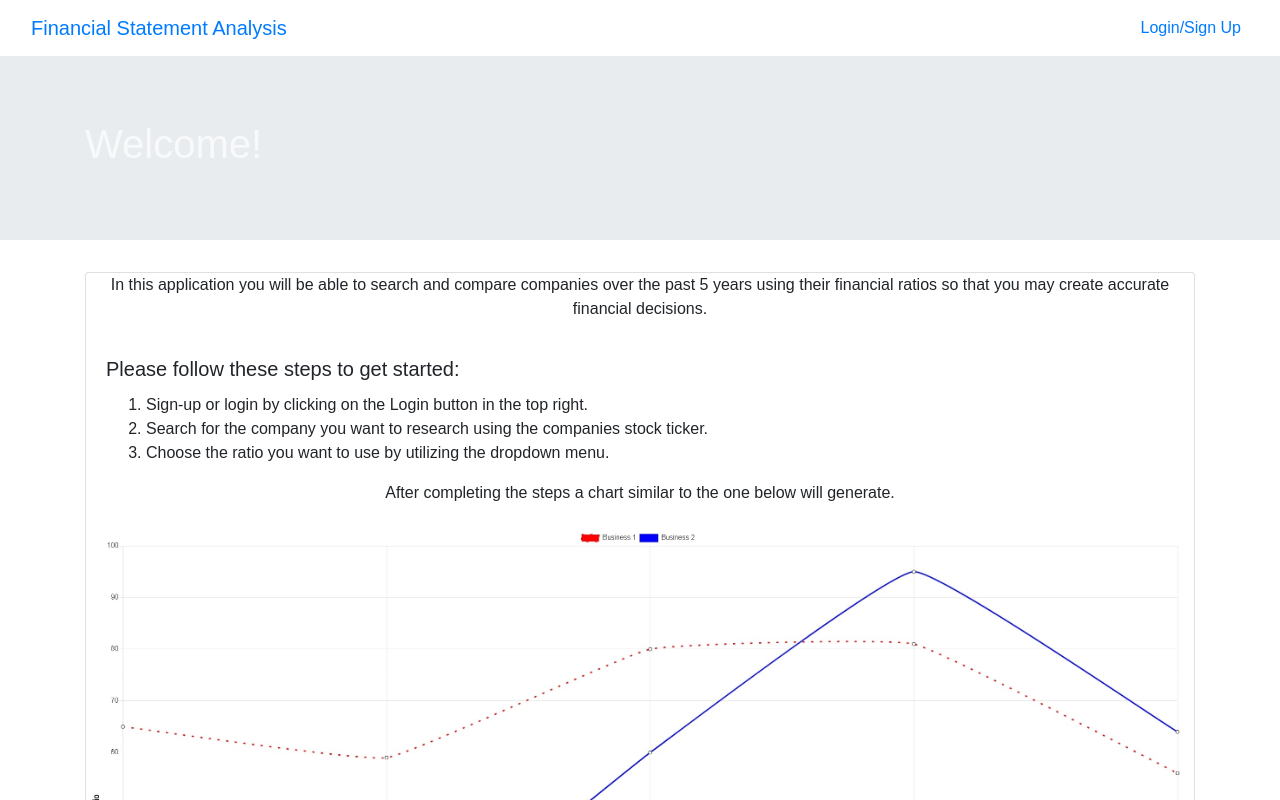
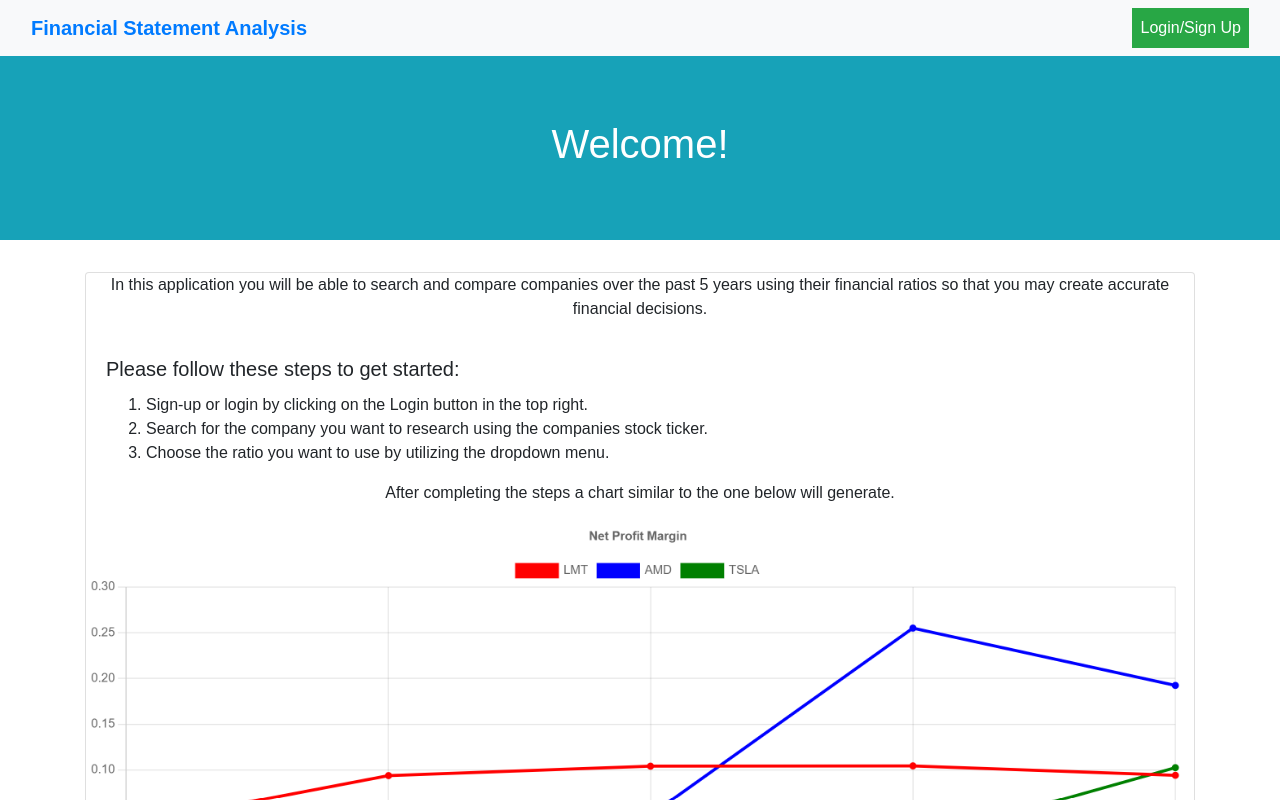
Before and after one commit to Nara1469/financial-statement-analysis, a React (Create React App) app in the folder client/: page / in a window 1280 px wide. Shown: the top 800 px of the page. Built offline with nearby package versions, Linux system fonts and the light colour scheme.

Commit message:
Readme and stylying

```diff
--- a/client/src/components/Navbar.js
+++ b/client/src/components/Navbar.js
@@ -12,9 +12,9 @@
 
   return (
     <>
-      <Navbar bg='blue' variant='blue' expand='lg'>
-        <Container fluid>
-          <Navbar.Brand as={Link} to='/'>
+      <Navbar bg='light' variant='light' expand='lg'>
+        <Container fluid >
+          <Navbar.Brand as={Link} to='/' className='font-weight-bold text-primary'>
             Financial Statement Analysis
           </Navbar.Brand>
           <Navbar.Toggle aria-controls='navbar' />
@@ -22,18 +22,18 @@
             <Nav className='ml-auto'>
               {Auth.loggedIn() ? (
                 <>
-                  <Nav.Link as={Link} to='/portfolio'>
+                  <Nav.Link as={Link} to='/portfolio' className='bg-info text-white'>
                     Portfolio
                   </Nav.Link>
-                  <Nav.Link as={Link} to='/ratio'>
+                  <Nav.Link as={Link} to='/ratio' className='bg-info text-white'>
                     Ratio
                   </Nav.Link>
-                  <Nav.Link onClick={Auth.logout}>
+                  <Nav.Link onClick={Auth.logout} className='bg-warning text-dark'>
                     Logout
                   </Nav.Link>
                 </>
               ) : (
-                <Nav.Link onClick={() => setShowModal(true)}>Login/Sign Up</Nav.Link>
+                <Nav.Link onClick={() => setShowModal(true)} className='bg-success text-white'>Login/Sign Up</Nav.Link>
               )}
             </Nav>
           </Navbar.Collapse>
--- a/client/src/components/Profile.js
+++ b/client/src/components/Profile.js
@@ -32,8 +32,8 @@
 
   return (
     <>
-      <Container fluid className='text-dark bg-blue'>
-        <h5 className='text-center'>Company Information</h5>
+      <Container fluid className='bg-info'>
+        <h5 className='text-center text-white'>Company Information</h5>
         {(company.length > 0) && (
           <Card key={`profile-${company[0].symbol}`} border='blue'>
             <Card.Header>{`${company[0].companyName} [${company[0].symbol}]`}</Card.Header>
--- a/client/src/components/Statement.js
+++ b/client/src/components/Statement.js
@@ -117,8 +117,8 @@
 
   return (
     <>
-      <Container fluid className='text-dark bg-blue'>
-        <h5 className='text-center'>Financial Statement</h5>
+      <Container fluid className='bg-light'>
+        <h5 className='text-center text-dark'>Financial Statement</h5>
         {(companyBalanceData.length > 0) && (
           <Row className="justify-content-md-center">
             <Col xs={12} md={6}>
--- a/client/src/components/Summary.js
+++ b/client/src/components/Summary.js
@@ -63,8 +63,8 @@
 
   return (
     <>
-      <Container fluid className='text-dark bg-blue'>
-        <h5 className='text-center'>Financial Summary</h5>
+      <Container fluid className='bg-success'>
+        <h5 className='text-center text-white'>Financial Summary</h5>
         {(company) && (
           <Card key={`summary-${company.symbol}`} border='blue'>
             <Card.Header>{company.companyName}</Card.Header>
--- a/client/src/pages/HomePage.js
+++ b/client/src/pages/HomePage.js
@@ -6,9 +6,9 @@
 
   return (
     <>
-      <Jumbotron fluid className='text-light bg-blue'>
+      <Jumbotron fluid className='bg-info'>
         <Container>
-          <h1>Welcome!</h1>
+          <h1 className='text-center text-white'>Welcome!</h1>
         </Container>
       </Jumbotron>
       <Container>
--- a/client/src/pages/PortfolioPage.js
+++ b/client/src/pages/PortfolioPage.js
@@ -153,12 +153,12 @@
   }
   return (
     <>
-      <Container fluid className='text-dark bg-blue'>
-        <h2 className='text-center'>Welcome, {userData.username}!</h2>
+      <Container fluid>
+        <h2 className='text-center text-white'>Welcome, {userData.username}!</h2>
         <Row>
           <Col xs={12} md={6}>
             <Form onSubmit={handleFormSubmit}>
-              <Form.Label>Search for Companies: </Form.Label>
+              <Form.Label className='text-center'>Search for Companies: </Form.Label>
               <Form.Control
                 name='searchInput'
                 value={searchInput}
```
Also changed, not shown: client/src/images/intro-chart.jpg, 1 other file (tests, documents, lock files or other folders).
